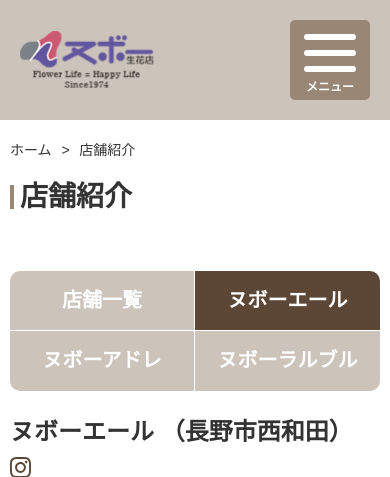
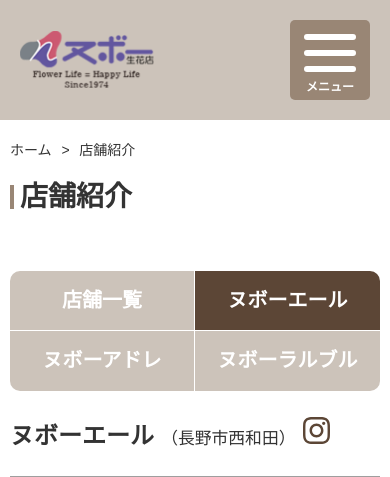
Before and after one commit to shotamura0829/nubow-theme, a WordPress theme: template page-nubow-aile.php in a window 390 px wide. Shown: the top 477 px of the page. Run offline with PHP 8.4 and a stand-in for WordPress, Linux system fonts and the light colour scheme; the site name, menu and one post (Sample post) are stand-ins, and other content is empty; some libraries are stand-ins or nearby versions; grey boxes are pictures that could not be loaded.

Commit message:
店舗詳細3ページ: SP時の店舗名・住所・Instagram表示を改善
- HTMLで住所を.shop-name-with-icon内に移動（3店舗共通）
- SP時の表示順を「店舗名（住所）」→「Instagramアイコン」に変更
- 住所のフォントサイズを0.7emに縮小
- Instagramアイコンを左詰めで表示（display: block、flex: 0 0 auto）
- PC時は「店舗名 → アイコン → 住所」の順で表示

対象ページ: nubow-aile、nubow-adorer、nubow-larbre

Co-authored-by: Cursor <cursoragent@cursor.com>

```diff
--- a/css/page.css
+++ b/css/page.css
@@ -1707,12 +1707,18 @@ Shop (店舗紹介)
 .shop-name-with-icon {
     display: inline-flex;
     align-items: center;
-    white-space: nowrap;
+    flex-wrap: wrap;
+    gap: 0 8px;
 }
 
 .shop-name {
     white-space: nowrap;
 }
+
+/* 店舗詳細3ページ：PC時は 店舗名 → アイコン → 住所 の順で表示（.shop-location をブロック内に含めたため） */
+#page.shop-info .honten h3 .shop-name-with-icon .shop-name { order: 1; }
+#page.shop-info .honten h3 .shop-name-with-icon .shop-instagram-icon { order: 2; }
+#page.shop-info .honten h3 .shop-name-with-icon .shop-location { order: 3; }
 
 /* Shop list page - ロゴ画像の調整・PCでテキスト列を揃える */
 @media screen and (min-width: 1200px) {
@@ -1794,15 +1800,36 @@ Shop (店舗紹介)
         max-width: 25rem;
     }
 
-    /* 店舗詳細3ページ：SP時はInstagramを一段下に表示 */
-    #page.shop-info .honten h3 .shop-name-with-icon {
+    /* 店舗詳細3ページ：SP時は 1行目「店舗名（住所）」2行目「Instagram」※（住所）は小さめ */
+    #page.shop-info .honten h3 {
+        display: flex;
         flex-direction: column;
         align-items: flex-start;
-        gap: 0.6rem;
-    }
-    #page.shop-info .honten h3 .shop-instagram-icon {
+    }
+    #page.shop-info .honten h3 .shop-name-with-icon {
+        width: 100%;
+        flex-direction: row;
+        flex-wrap: wrap;
+        align-items: baseline;
+        gap: 0 0.3em;
+    }
+    #page.shop-info .honten h3 .shop-name-with-icon .shop-name {
+        order: 1;
+    }
+    #page.shop-info .honten h3 .shop-name-with-icon .shop-location {
+        order: 2;
+        font-size: 0.7em;
+        font-weight: normal;
+    }
+    /* 店舗詳細のみ：SPでもアイコンは小さくしすぎない＆左詰め */
+    #page.shop-info .honten h3 .shop-name-with-icon .shop-instagram-icon {
+        order: 3;
+        flex: 0 0 auto;
+        display: block;
         margin-left: 0;
-        margin-top: 0.2rem;
+        margin-top: 1rem;
+        width: 5.5rem;
+        height: 5.5rem;
     }
 }
 
--- a/page-nubow-adorer.php
+++ b/page-nubow-adorer.php
@@ -34,9 +34,9 @@
 					<h3>
 						<span class="shop-name-with-icon">
 							<span class="shop-name">ヌボーアドレ</span>
+							<span class="shop-location">（長野市稲里 ツルヤ長野南店隣）</span>
 							<a href="https://www.instagram.com/nubow.adorer/" target="_blank" rel="noopener noreferrer" class="shop-instagram-icon" aria-label="Instagram">Instagram</a>
 						</span>
-						<span class="shop-location">（長野市稲里 ツルヤ長野南店隣）</span>
 					</h3>
 					<div class="shop-image-wrap">
 						<img src="<?php echo get_template_directory_uri(); ?>/img/page/shop-info_nubow-adorer_img01.jpg" alt="">
--- a/page-nubow-aile.php
+++ b/page-nubow-aile.php
@@ -34,9 +34,9 @@
 					<h3>
 						<span class="shop-name-with-icon">
 							<span class="shop-name">ヌボーエール</span>
+							<span class="shop-location">（長野市西和田）</span>
 							<a href="https://www.instagram.com/hanasuki_insta/" target="_blank" rel="noopener noreferrer" class="shop-instagram-icon" aria-label="Instagram">Instagram</a>
 						</span>
-						<span class="shop-location">（長野市西和田）</span>
 					</h3>
 					<div class="shop-image-wrap">
 						<img src="<?php echo get_template_directory_uri(); ?>/img/page/shop-info_honten_img01.png" alt="ヌボーエール 店舗">
--- a/page-nubow-larbre.php
+++ b/page-nubow-larbre.php
@@ -34,9 +34,9 @@
 					<h3>
 						<span class="shop-name-with-icon">
 							<span class="shop-name">ヌボーラルブル</span>
+							<span class="shop-location">（長野駅ビルMIDORI長野1階）</span>
 							<a href="https://www.instagram.com/nubow.larbre/" target="_blank" rel="noopener noreferrer" class="shop-instagram-icon" aria-label="Instagram">Instagram</a>
 						</span>
-						<span class="shop-location">（長野駅ビルMIDORI長野1階）</span>
 					</h3>
 					<div class="shop-image-wrap">
 						<img src="<?php echo get_template_directory_uri(); ?>/img/page/shop-info_nubow-larbre_img01.jpg" alt="">
```
